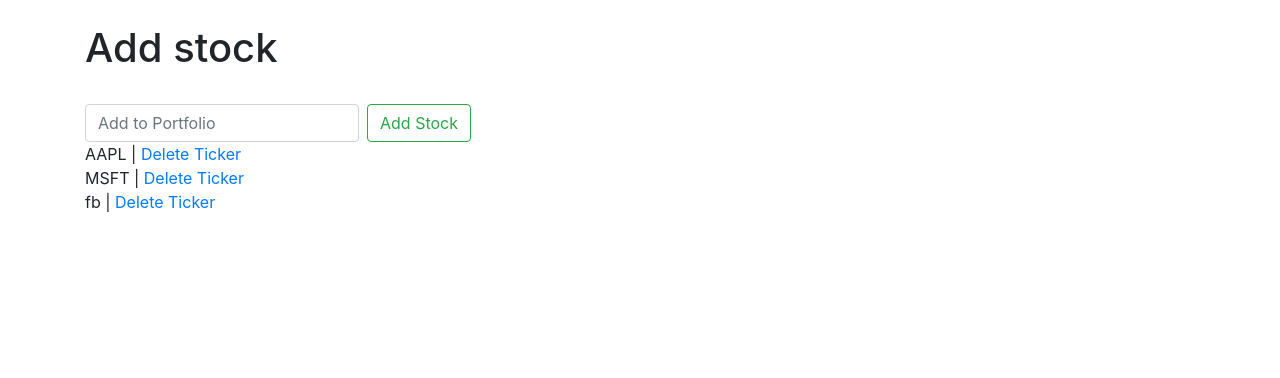
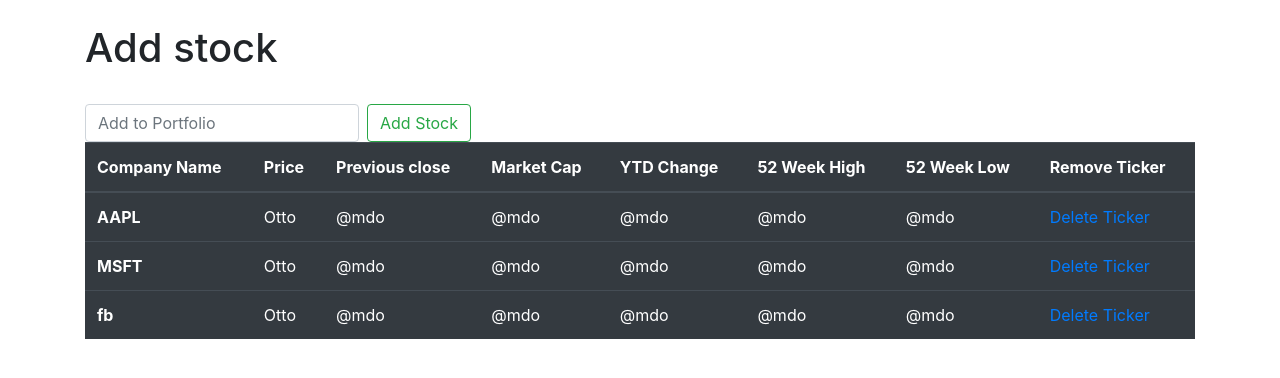
Before and after one commit to njavro/CS411, a Django app: page /add_stock.html in a window 1280 px wide. Shown: the part 56-434 px from the top of the page. Run offline with Django 3.2, Linux system fonts and the light colour scheme; data comes from the database, SQL or seed files in the repository; both versions use the stored data as it was after the commit; some libraries are stand-ins or nearby versions.

Commit message:
Added table

```diff
--- a/Project/demo/finNews/quotes/templates/add_stock.html
+++ b/Project/demo/finNews/quotes/templates/add_stock.html
@@ -9,9 +9,37 @@
   <button class="btn btn-outline-success my-2 my-sm-0" type="submit">Add Stock</button>
 </form>
 
-{% for item in ticker %}
-	{{item}} | <a href="{% url 'delete' item.id %}">Delete Ticker</a> <br/>
-{% endfor %}
+<table class="table table-dark">
+  <thead>
+    <tr>
+      <th scope="col">Company Name</th>
+      <th scope="col">Price</th>
+      <th scope="col">Previous close</th>
+      <th scope="col">Market Cap</th>
+      <th scope="col">YTD Change</th>
+      <th scope="col">52 Week High</th>
+      <th scope="col">52 Week Low</th>
+      <th scope="col">Remove Ticker</th>
+    </tr>
+  </thead>
+  <tbody>
+
+{% if ticker %}
+  	{% for item in ticker %}
+  		<tr>
+	  	  <th scope="row">{{item}}</th>
+	      <td>Otto</td>
+	      <td>@mdo</td>
+	      <td>@mdo</td>
+	      <td>@mdo</td>
+	      <td>@mdo</td>
+	      <td>@mdo</td>
+	      <td> <a href="{% url 'delete' item.id %}">Delete Ticker</a></td>
+  		</tr>
+	{% endfor %}
+  </tbody>
+</table>
+{% endif %}
 
 
 
```
Also changed, not shown: Project/demo/finNews/db.sqlite3.
